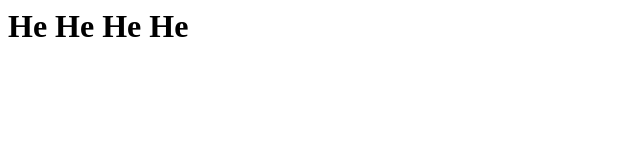
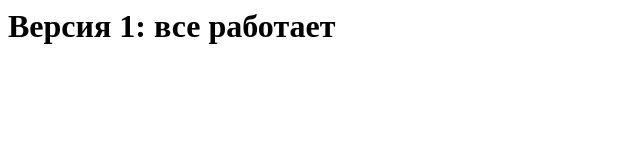
Before and after one commit to rggrdrde-bit/my_firs_project, a plain HTML site: page index.html in a window 1280 px wide. Shown: the whole page, without its empty margins (0-640 px from the left). Drawn offline with Linux system fonts and the light colour scheme.

Commit message:
Версия 1:рабочая

```diff
--- a/index.html
+++ b/index.html
@@ -1 +1 @@
-<h1>He He He He</h1>
+<h1>Версия 1: все работает</h1>
```
